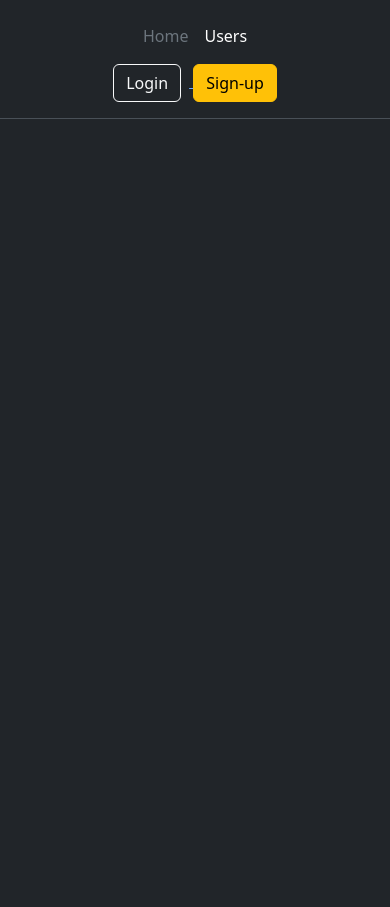
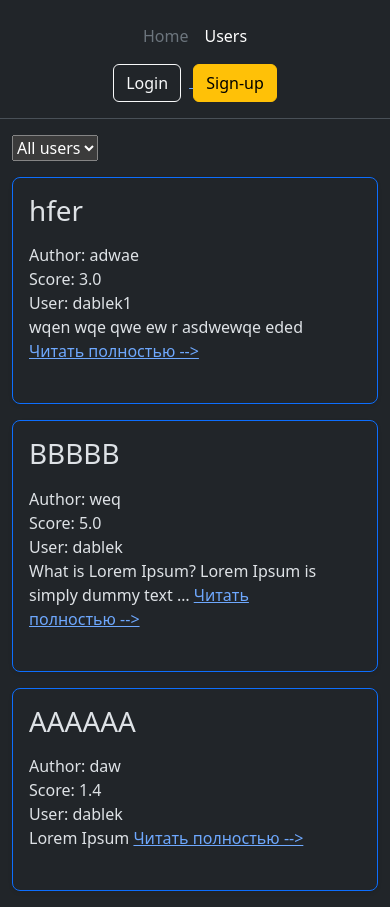
Before and after one commit to dableshevich/WebLabs, a Django app: page / in a window 390 px wide. Before the commit the page ends 119 px from the top, so only its background shows below. Run offline with Django 5.2, Linux system fonts and the light colour scheme; data comes from the database, SQL or seed files in the repository; both versions use the stored data as it was after the commit.

Commit message:
Complete lab 8

```diff
--- a/labs/homepage/models.py
+++ b/labs/homepage/models.py
@@ -5,5 +5,7 @@ from django.contrib.auth.models import User
 # Create your models here.
 class Books(models.Model):
     title = models.CharField(max_length=255)
+    author = models.CharField(max_length=255, default='Unknown')
+    score = models.DecimalField(max_digits=2, decimal_places=1, default=1.0)
     user = models.ForeignKey(User, on_delete=models.CASCADE)
     description = models.TextField(blank=True)
--- a/labs/homepage/urls.py
+++ b/labs/homepage/urls.py
@@ -2,5 +2,6 @@ from django.urls import path
 from . import views
 
 urlpatterns = [
-    path('', views.showBooks, name='homepage')
+    path('', views.showBooks, name='homepage'),
+    path('get_books/', views.get_books, name='get_books')
 ]
--- a/labs/homepage/views.py
+++ b/labs/homepage/views.py
@@ -1,7 +1,28 @@
 from django.shortcuts import render
+from django.http import JsonResponse
+from .models import Books
+from django.contrib.auth.models import User
 
 
 # Create your views here.
 def showBooks(request):
     template = 'homepage/homepage.html'
-    return render(request, template, {})
+
+    books = Books.objects.all().order_by('-id')[:10]
+    users = User.objects.all()
+
+    return render(request, template, {
+        'books': books,
+        'users': users
+    })
+
+
+def get_books(request):
+    user_id = request.GET.get('user_id', None)
+
+    if user_id:
+        books = Books.objects.filter(user_id=user_id).values('id', 'title', 'author', 'score', 'description', 'user__username').order_by('-id')
+    else:
+        books = Books.objects.all().values('id', 'title', 'author', 'score', 'description', 'user__username').order_by('-id')[:10]
+
+    return JsonResponse({'books': list(books)})
--- a/labs/templates/base.html
+++ b/labs/templates/base.html
@@ -8,7 +8,10 @@
     <link href="https://cdn.jsdelivr.net/npm/bootstrap@5.3.3/dist/css/bootstrap.min.css" rel="stylesheet" integrity="sha384-QWTKZyjpPEjISv5WaRU9OFeRpok6YctnYmDr5pNlyT2bRjXh0JMhjY6hW+ALEwIH" crossorigin="anonymous">
 
     <link href="{% static 'css/style.css' %}" rel="stylesheet">
+
     <title>{% block title %}{% endblock title %}</title>
+
+    <script src="https://code.jquery.com/jquery-3.6.0.min.js"></script>
 </head>
 <body>
     {% include 'includes/header.html' %}
--- a/labs/templates/homepage/homepage.html
+++ b/labs/templates/homepage/homepage.html
@@ -5,5 +5,75 @@
 {% endblock title %}
 
 {% block content %}
+<select id="user-filter" style="margin-bottom: 16px">
+    <option value="">All users</option>
+    {% for user in users %}
+        <option value="{{ user.id }}">{{ user.username }}</option>
+    {% endfor %}
+</select>
 
+<div class="d-flex flex-column" id="book-list">
+    {% for book in books %}
+        <div class="card mb-6 rounded-3 shadow-sm border-primary" style="margin-bottom: 16px;">
+            <div class="card-body" style="width: 20rem">
+                <h1 class="card-title pricing-card-title">{{ book.title }}</h1>
+                <ul class="list-unstyled mt-3 mb-4">
+                    <li>Author: {{ book.author }}</li>
+                    <li>Score: {{ book.score }} </li>
+                    <li>User: {{ book.user.username }}</li>
+                    <li>
+                        <p>
+                            {{ book.description|truncatewords:10 }}
+                            <a href="#">Читать полностью --></a>
+                        </p>
+                    </li>
+                </ul>
+            </div>
+        </div>
+    {% endfor %}
+</div>
+
+<script>
+    $(document).ready(function(){
+        $('#user-filter').change(function(){
+            var selectedUser = $(this).val();
+
+            $.ajax({
+                url: '{% url "get_books" %}',
+                method: 'GET',
+                data: {
+                    'user_id': selectedUser
+                },
+                success: function(data) {
+                    $('#book-list').empty();
+
+                    data.books.forEach(function(book) {
+                        var bookCard = `
+                            <div class="card mb-6 rounded-3 shadow-sm border-primary" style="margin-bottom: 16px;">
+                                <div class="card-body" style="width: 20rem">
+                                    <h1 class="card-title pricing-card-title">${book.title}</h1>
+                                    <ul class="list-unstyled mt-3 mb-4">
+                                        <li>Author: ${book.author}</li>
+                                        <li>Score: ${book.score}</li>
+                                        <li>User: ${book.user__username}</li>
+                                        <li>
+                                            <p>
+                                                ${book.description.substring(0, 100)}...
+                                                <a href="#">Читать полностью --></a>
+                                            </p>
+                                        </li>
+                                    </ul>
+                                </div>
+                            </div>`;
+
+                        $('#book-list').append(bookCard);
+                    });
+                },
+                error: function(xhr, status, error) {
+                    alert('Error: ' + error);
+                }
+            });
+        });
+    });
+</script>
 {% endblock content %}
--- a/labs/templates/includes/header.html
+++ b/labs/templates/includes/header.html
@@ -2,8 +2,8 @@
     <div class="container">
       <div class="d-flex flex-wrap align-items-center justify-content-center justify-content-lg-start">
         <ul class="nav col-12 col-lg-auto me-lg-auto mb-2 justify-content-center mb-md-0">
-          <li><a href="{% url 'homepage' %}" class="nav-link px-2 link-secondary">Home</a></li>
-          <li><a href="{% url 'set-info' %}" class="nav-link px-2 link-body-emphasis">Users</a></li>
+          <li><a href="{% url 'homepage' %}" class="nav-link px-2 {% if request.path == '/' %}link-secondary{% else %} link-body-emphasis{% endif %}">Home</a></li>
+          <li><a href="{% url 'set-info' %}" class="nav-link px-2 {% if request.path == '/color/set-info' %}link-secondary{% else %} link-body-emphasis{% endif %}">Users</a></li>
         </ul>
 
         {% if user.is_authenticated %}
@@ -12,8 +12,8 @@
               {{ user.username }}
             </a>
             <ul class="dropdown-menu text-small" style="">
-              <li><a class="dropdown-item" href="#">New book...</a></li>
-              <li><a class="dropdown-item" href="#">My books</a></li>
+              <li><a class="dropdown-item" href="{% url 'add-book' %}">New book...</a></li>
+              <li><a class="dropdown-item" href="{% url 'get-user-books' user.id %}">My books</a></li>
               <li><hr class="dropdown-divider"></li>
               <form action="{% url 'logout' %}" method="post">
                 {% csrf_token %}
--- a/labs/templates/userColor/get_info.html
+++ b/labs/templates/userColor/get_info.html
@@ -50,11 +50,11 @@
           </div>
         </div>
     </header>
-    <div style="display: block; padding: 16px; min-height: 500px; background-color:#{{ color }};">
+    <div style="display: flex; justify-content: center; align-items: center; min-height: 500px; background-color:#{{ color }};">
         <main>
             <div class="container">
-                <div class="card mb-4 rounded-3 shadow-sm border-primary">
-                    <div class="card-body">
+                <div class="card mb-6 rounded-3 shadow-sm border-primary">
+                    <div class="card-body" style="width: 20rem">
                         <h1 class="card-title pricing-card-title">{{ username }}</h1>
                         <ul class="list-unstyled mt-3 mb-4">
                             <li>Current color: #{{ color }}</li>
--- a/labs/templates/users/login.html
+++ b/labs/templates/users/login.html
@@ -6,7 +6,7 @@
 
 {% block content %}
 <div class="col-md-7 col-lg-8 mx-auto">
-    <h4 class="mb-3">Регистрация</h4>
+    <h4 class="mb-3">Login</h4>
     <form class="needs-validation" novalidate="" method="post">
       {% csrf_token %}
         <div class="col-12">
--- a/labs/users/urls.py
+++ b/labs/users/urls.py
@@ -6,5 +6,7 @@ from django.contrib.auth import views as auth_views
 urlpatterns = [
     path('login/', views.user_login, name='login'),
     path('register/', views.register, name='register'),
-    path('logout/', auth_views.LogoutView.as_view(next_page='/'), name='logout')
+    path('logout/', auth_views.LogoutView.as_view(next_page='/'), name='logout'),
+    path('add-book/', views.add_new_book, name='add-book'),
+    path('<int:id>/', views.get_user_books, name='get-user-books')
 ]
```
Also changed, not shown: labs/templates/users/add_new_book.html (added, +39 -0 lines), labs/templates/users/get_user_books.html (added, +31 -0 lines), labs/userColor/views.py (+5 -2 lines), labs/users/views.py (+51 -6 lines), labs/db.sqlite3, labs/homepage/migrations/0002_books_author_books_score.py (added).
